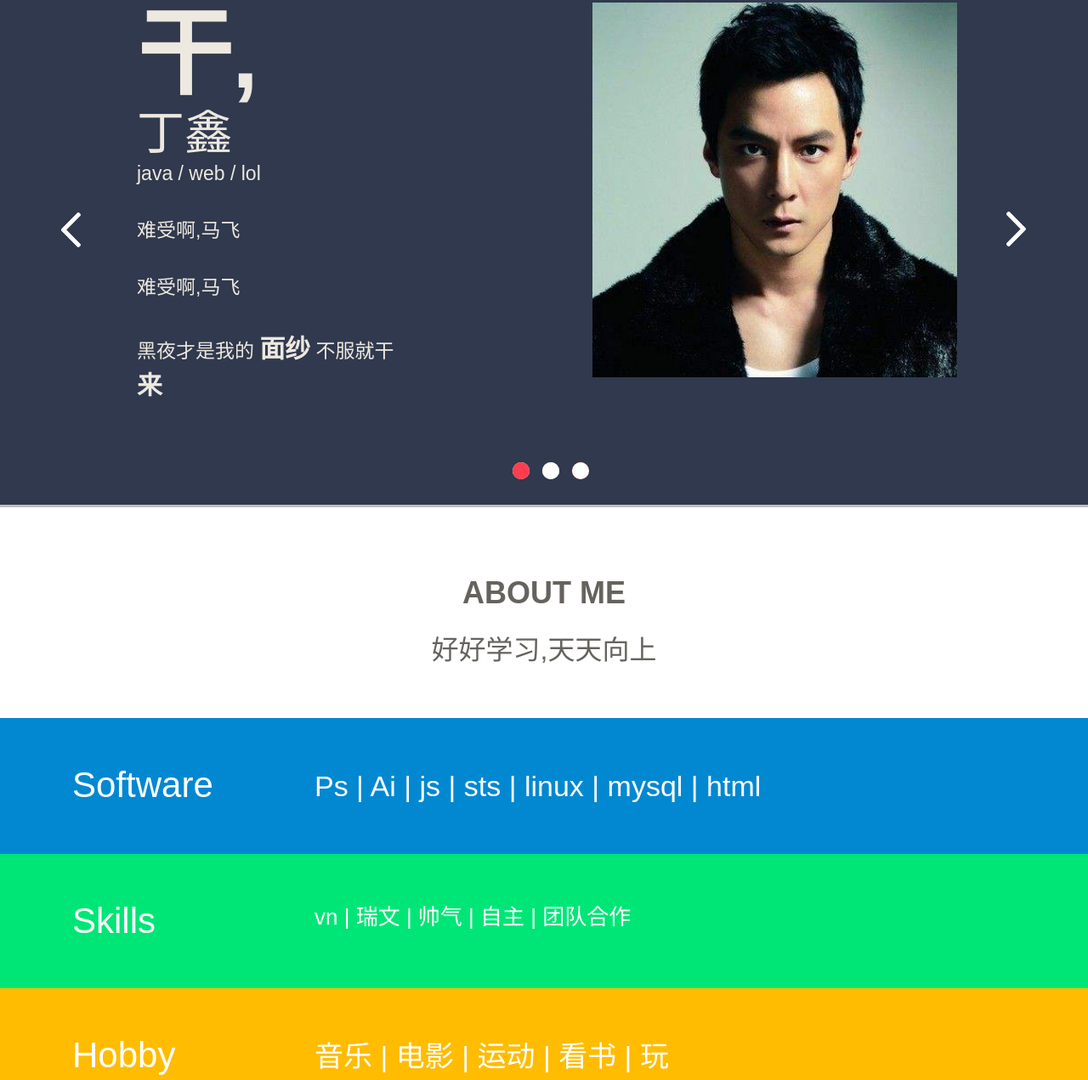
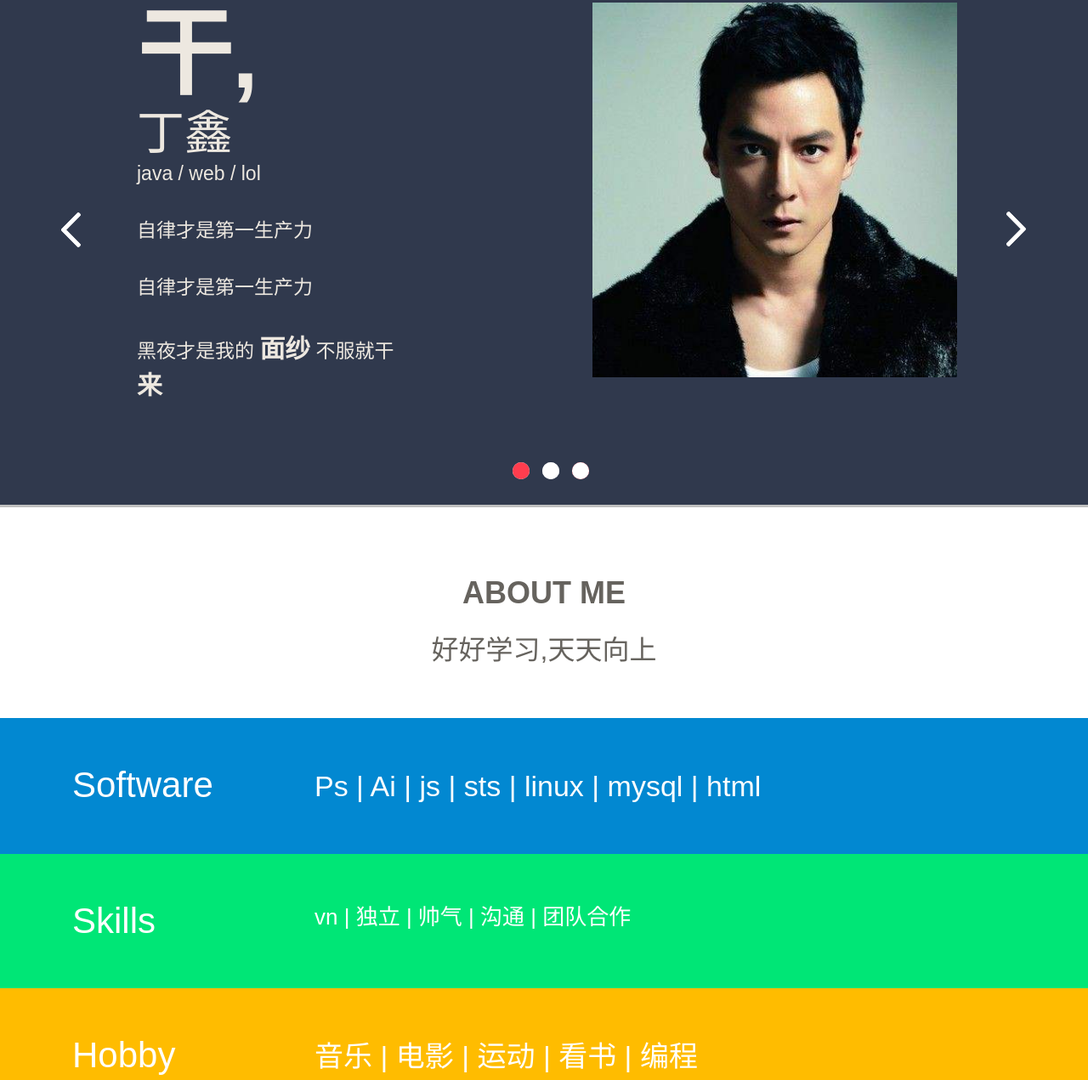
Before and after one commit to dingxingfiting/firsthtml, a plain HTML site: page index.html in a window 1280 px wide. Shown: the part 208-1479 px from the top of the page at 85% size. Drawn offline with Linux system fonts and the light colour scheme.

Commit message:
Update index.html
4

```diff
--- a/index.html
+++ b/index.html
@@ -61,8 +61,8 @@
 				   	       <div class="bannertop_box">
 				   		 		<h1>干,<span>丁鑫</span></h1>
 								<label>java / web / lol</label>
-								<p>难受啊,马飞</p>
-				   		 	    <p>难受啊,马飞</p>
+								<p>自律才是第一生产力</p>
+				   		 	    <p>自律才是第一生产力</p>
 							    <p>黑夜才是我的 <span class="bold">面纱</span> 不服就干<span class="bold block">来</span></p>
 							</div>
 
@@ -76,9 +76,9 @@
 				   	   <div class="banner-wrap">
 				   	      <div class="bannertop_box">
                                <h1>不服就干,<span>谢天怡</span></h1>
-								<label>回首 掏!!!</label>
-								<p>难受啊,马飞</p>
-				   		 	    <p>难受啊,马飞 </p>
+								<label>回首 自律才是第一生产力</label>
+								<p>自律才是第一生产力</p>
+				   		 	    <p>自律才是第一生产力 </p>
 							    <p>The standard since <span class="bold">1500s</span> template. Ihope you enjoy it!<span class="bold block">Lorem Ipsum.</span></p>
 				   		 	</div>
 
@@ -91,11 +91,11 @@
 				   <article style="position: absolute; width: 100%; opacity: 0;">
 				   	  <div class="banner-wrap">
 				   	       <div class="bannertop_box">
-			                  <h1>死里干,<span>李清</span></h1>
-								<label>掏掏掏</label>
-								<p>难受啊,马飞.</p>
-				   		 	    <p>难受啊,马飞 </p>
-							    <p>掏掏掏 <span class="bold">掏掏掏</span> 掏掏掏<span class="bold block">掏是我的最爱</span></p>
+			                  <h1>学习,<span>李清</span></h1>
+								<label>自律才是第一生产力</label>
+								<p>自律才是第一生产力.</p>
+				   		 	    <p>自律才是第一生产力 </p>
+							    <p>自律才是第一生产力 <span class="bold">自律才是第一生产力</span> 自律才是第一生产力<span class="bold block">掏是我的最爱</span></p>
 				   		 	</div>
 
 				   		 	<div class="banner_right">
@@ -148,7 +148,7 @@
 				      <h4>Skills</h4>
 				   </div>
 				   <div class="col-md-9 about-section-middle-right-grid">
-				      <p>vn | 瑞文 | 帅气 | 自主 | 团队合作</p>
+				      <p>vn | 独立 | 帅气 | 沟通 | 团队合作</p>
 				   </div>
 				   <div class="clearfix"></div>
 			   </div>
@@ -159,7 +159,7 @@
 				      <h4>Hobby</h4>
 				   </div>
 				   <div class="col-md-9 about-section-bottom-right-grid">
-				      <p>音乐 | 电影 | 运动 | 看书 | 玩</p>
+				      <p>音乐 | 电影 | 运动 | 看书 | 编程</p>
 				   </div>
 				   <div class="clearfix"></div>
 			   </div>
```
